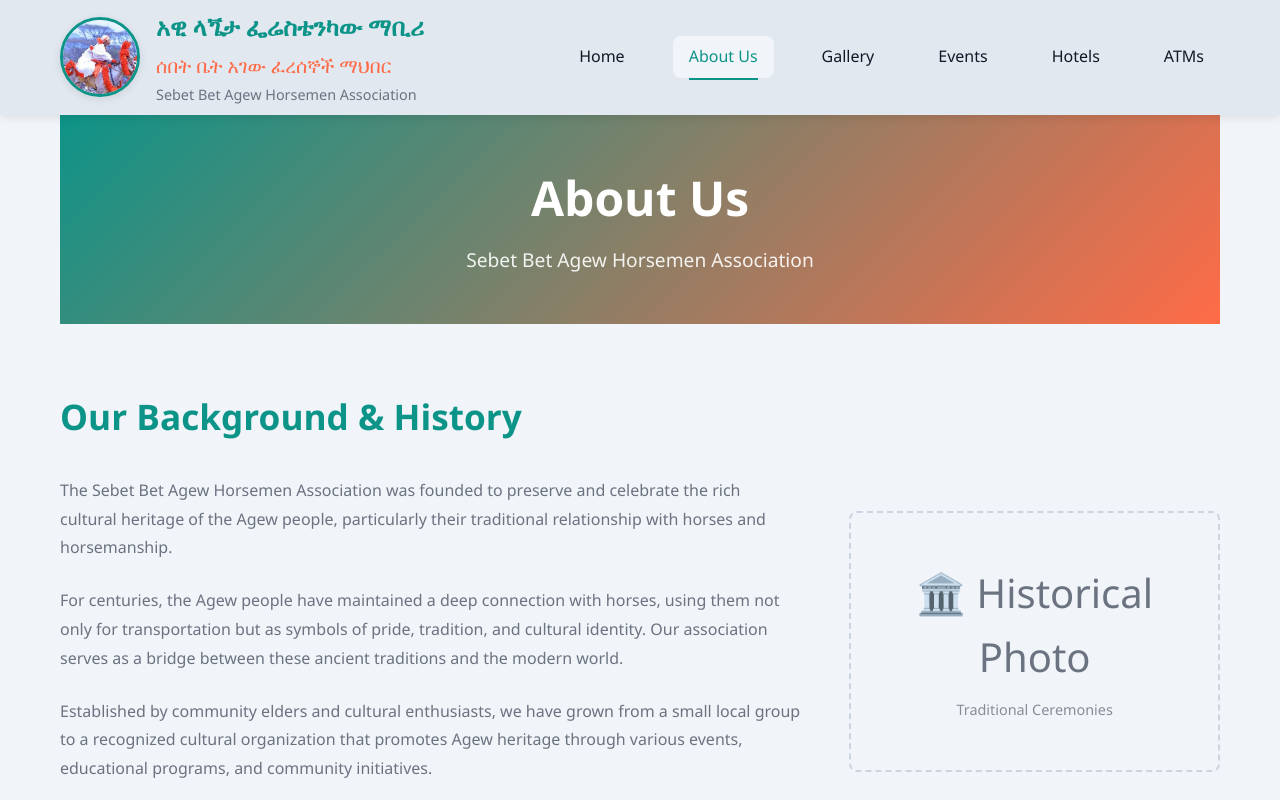
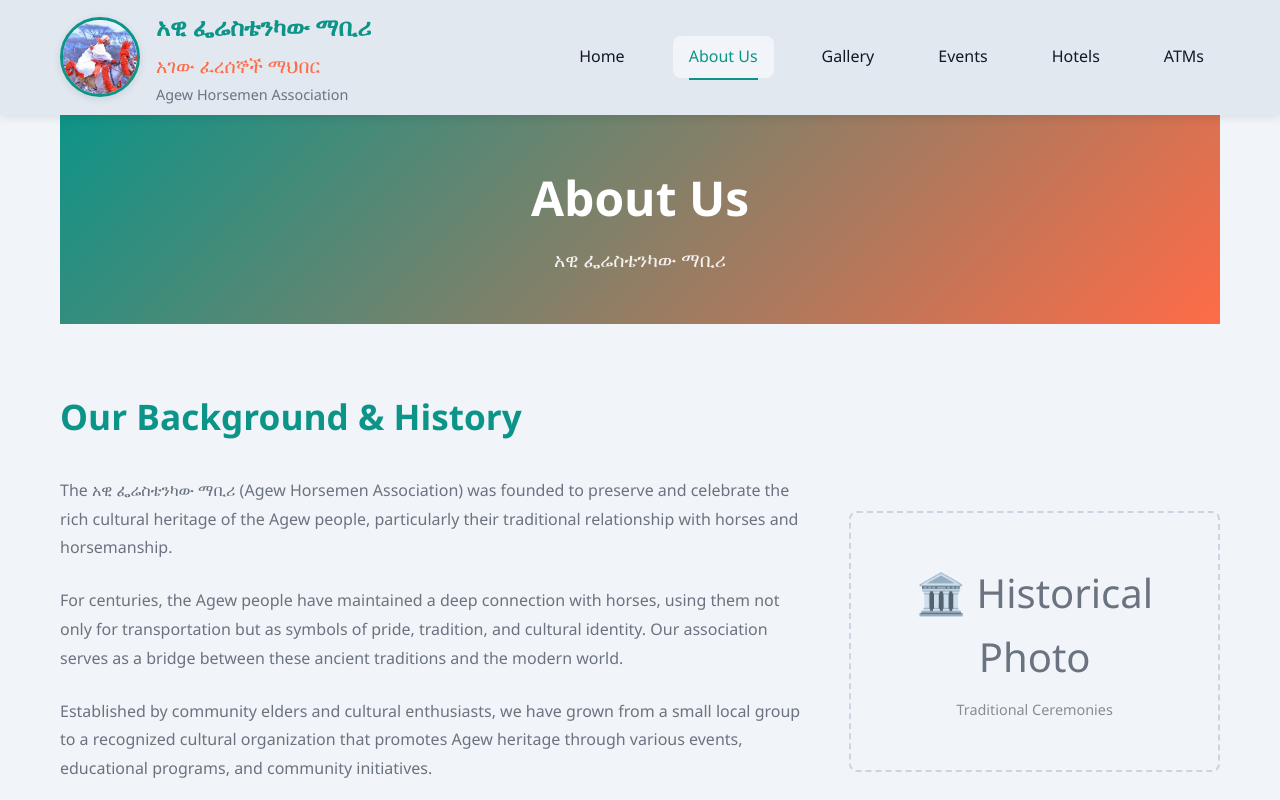
Before and after one commit to dawitemu1/sebate.bet.agew.horseman, a React (Vite) app: page /about in a window 1280 px wide. Shown: the top 800 px of the page. Built offline with nearby package versions, Linux system fonts and the light colour scheme; the HTML template or start-up script is replaced by a standard one.

Commit message:
name chage

```diff
--- a/index.html
+++ b/index.html
@@ -4,7 +4,7 @@
     <meta charset="UTF-8" />
     <link rel="icon" type="image/svg+xml" href="/vite.svg" />
     <meta name="viewport" content="width=device-width, initial-scale=1.0" />
-    <title>አዊ ላጜታ ፌሬስቴንካው ማቢሪ </title>
+    <title>አዊ ፌሬስቴንካው ማቢሪ</title>
   </head>
   <body>
     <div id="root"></div>
--- a/package.json
+++ b/package.json
@@ -1,5 +1,5 @@
 {
-  "name": "sebet-bet-agew-horsemen-association",
+  "name": "agew-horsemen-association",
   "private": true,
   "version": "0.0.0",
   "type": "module",
--- a/src/components/Footer.jsx
+++ b/src/components/Footer.jsx
@@ -7,7 +7,7 @@ const Footer = () => {
       <div className="container">
         <div className="footer-content">
           <p className="copyright">
-            © 2026. All Rights Reserved. አዊ ላጜታ ፌሬስቴንካው ማቢሪ
+            © 2026. All Rights Reserved. አዊ ፌሬስቴንካው ማቢሪ
           </p>
         </div>
       </div>
--- a/src/components/Navbar.jsx
+++ b/src/components/Navbar.jsx
@@ -20,11 +20,11 @@ const Navbar = () => {
         <div className="nav-logo">
           <Link to="/">
             <div className="logo-container">
-              <img src="/logo.jfif" alt="Sebet Bet Agew Horsemen Association Logo" className="logo-image" />
+              <img src="/logo.jfif" alt="አዊ ፌሬስቴንካው ማቢሪ Logo" className="logo-image" />
               <div className="logo-text">
-                <h2>አዊ ላጜታ ፌሬስቴንካው ማቢሪ</h2>
-                <h3>ሰበት ቤት አገው ፈረሰኞች ማህበር</h3>
-                <p>Sebet Bet Agew Horsemen Association</p>
+                <h2>አዊ ፌሬስቴንካው ማቢሪ</h2>
+                <h3>አገው ፈረሰኞች ማህበር</h3>
+                <p>Agew Horsemen Association</p>
               </div>
             </div>
           </Link>
--- a/src/pages/ATMs.jsx
+++ b/src/pages/ATMs.jsx
@@ -193,7 +193,7 @@ const ATMs = () => {
           <h2>Emergency Banking Support</h2>
           <p>If you encounter any banking issues during your visit, contact our local support team:</p>
           <div className="contact-details">
-            <p>📧 Email: banking-support@sebetbetagew.org</p>
+            <p>📧 Email: banking-support@agewhorsmen.org</p>
             <p>📱 Phone: +251-11-XXX-XXXX (24/7 Support)</p>
             <p>🏢 Office: Association Headquarters, City Center</p>
           </div>
--- a/src/pages/About.jsx
+++ b/src/pages/About.jsx
@@ -8,7 +8,7 @@ const About = () => {
         {/* Header */}
         <header className="about-header">
           <h1>About Us</h1>
-          <p className="subtitle">Sebet Bet Agew Horsemen Association</p>
+          <p className="subtitle">አዊ ፌሬስቴንካው ማቢሪ</p>
         </header>
 
         {/* Background/History Section */}
@@ -17,7 +17,7 @@ const About = () => {
           <div className="content-grid">
             <div className="text-content">
               <p>
-                The Sebet Bet Agew Horsemen Association was founded to preserve and celebrate
+                The አዊ ፌሬስቴንካው ማቢሪ (Agew Horsemen Association) was founded to preserve and celebrate
                 the rich cultural heritage of the Agew people, particularly their traditional
                 relationship with horses and horsemanship.
               </p>
--- a/src/pages/Events.jsx
+++ b/src/pages/Events.jsx
@@ -25,7 +25,7 @@ const Events = () => {
       title: 'Annual Heritage Festival',
       date: '2025-10-15',
       time: '09:00 AM',
-      location: 'Sebet Bet Cultural Center',
+      location: 'Agew Cultural Center',
       description: 'A grand celebration of Agew culture featuring traditional horsemanship demonstrations, cultural performances, and community festivities.',
       category: 'Cultural Festival',
       status: 'Open Registration'
@@ -286,7 +286,7 @@ const Events = () => {
               </div>
               <div className="info-item">
                 <h3>📱 Contact</h3>
-                <p>For event inquiries: events@sebetbetagew.org or +251-11-XXX-XXXX</p>
+                <p>For event inquiries: events@agewhorsmen.org or +251-11-XXX-XXXX</p>
               </div>
               <div className="info-item">
                 <h3>🏨 Nearby Hotels</h3>
```
